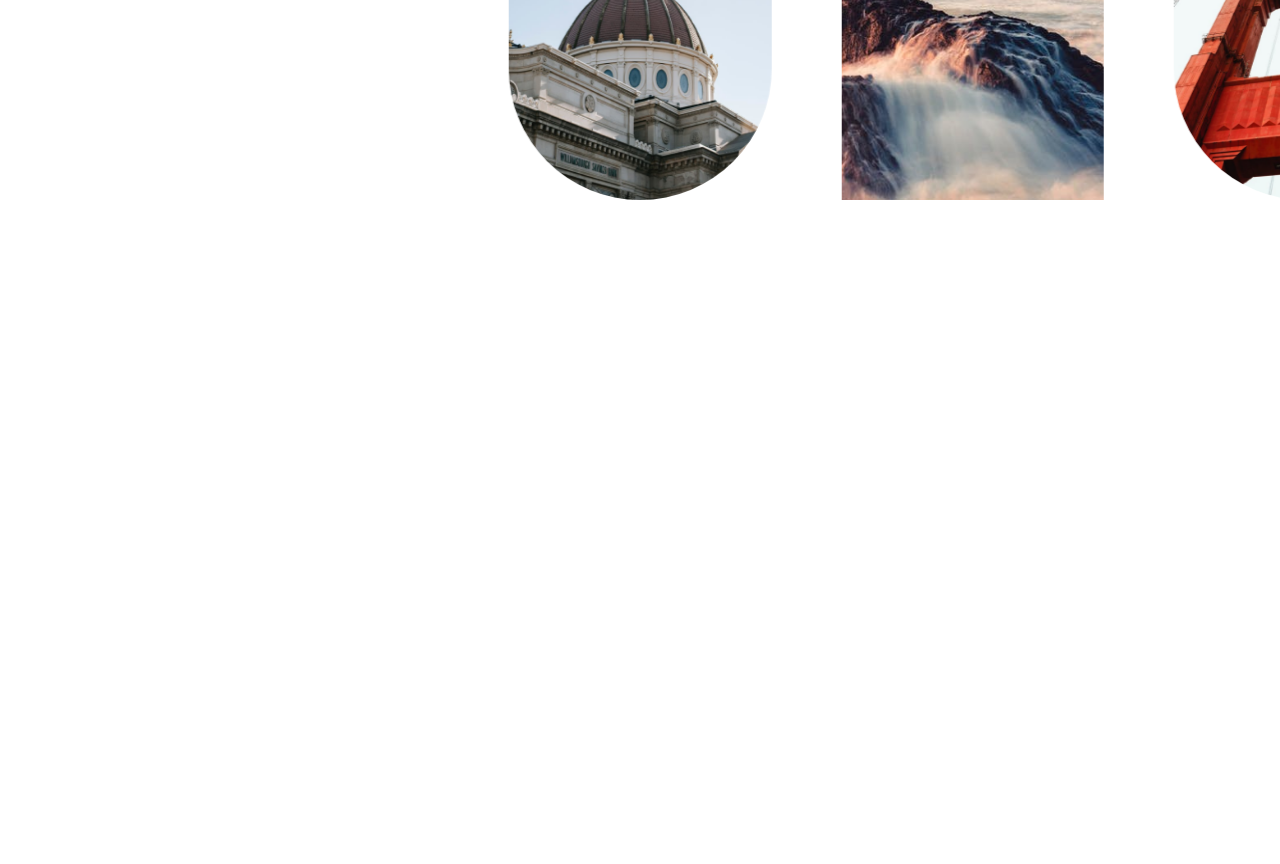
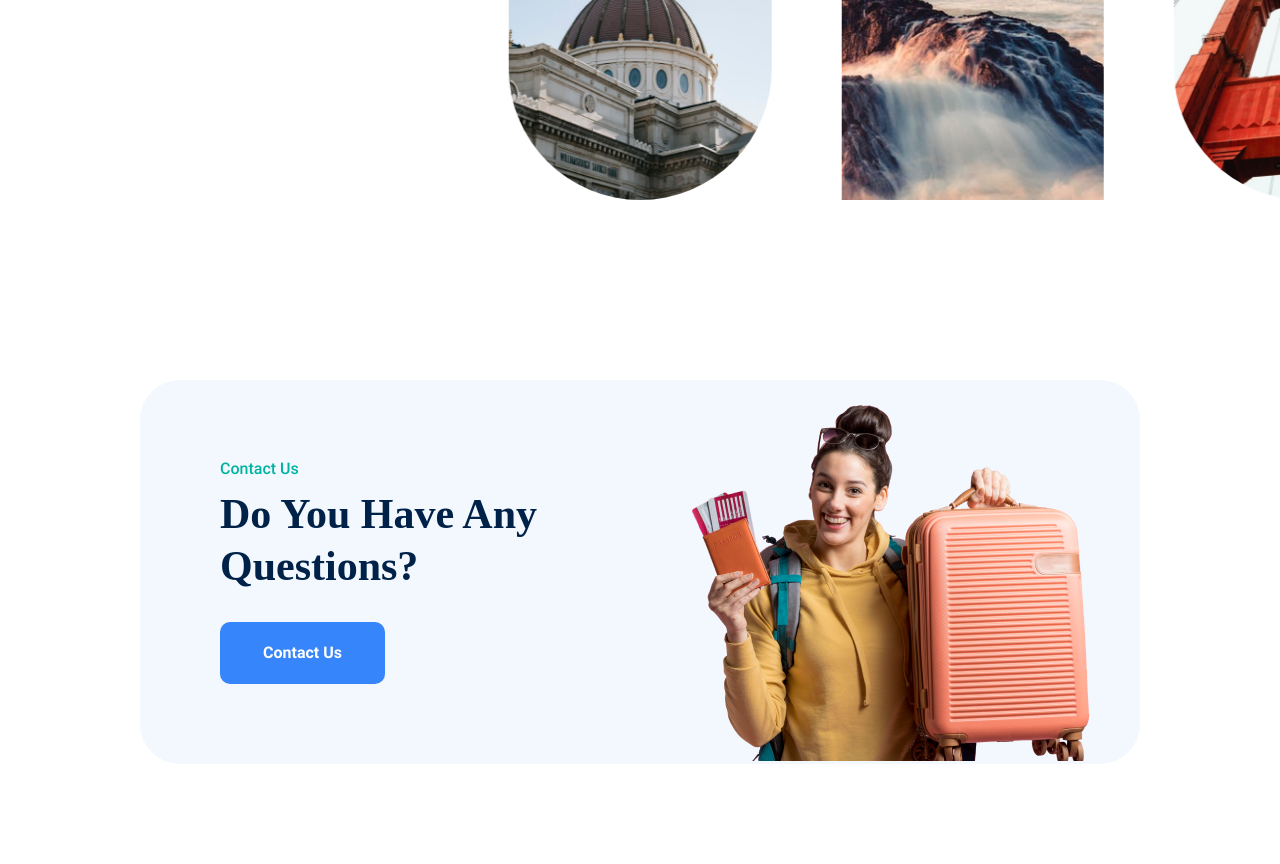
Before and after one commit to Izzat-Khudoyberganov/TripGoal, a plain HTML site: page index.html in a window 1280 px wide. Shown: the part 3882-4746 px from the top of the page. Before the commit the page ends 4212 px from the top, so only its background shows below. Drawn offline with nearby package versions, Linux system fonts and the light colour scheme; a web font is replaced by a local one.

Commit message:
added contact section

```diff
--- a/index.html
+++ b/index.html
@@ -448,6 +448,26 @@
                 </div>
             </section>
             <!-- Instagram section end -->
+
+            <!-- Contact section start -->
+
+            <section class="contact">
+                <div class="container">
+                    <div class="contact-wrapper">
+                        <div class="contact-wrapper_info wrapper-info">
+                            <span class="subtitle">Contact Us</span>
+                            <h2 class="title wrapper-info_title">
+                                Do You Have Any Questions?
+                            </h2>
+                            <button type="button" class="btn wrapper-info_btn">
+                                Contact Us
+                            </button>
+                        </div>
+                        <img src="./images/images/contact-img.png" alt="" />
+                    </div>
+                </div>
+            </section>
+            <!-- Contact section end -->
         </main>
         <script src="https://cdn.jsdelivr.net/npm/swiper@11/swiper-bundle.min.js"></script>
         <script type="module" src="./js/main.js"></script>
--- a/style/main.css
+++ b/style/main.css
@@ -628,6 +628,38 @@ button {
     border: 10px solid #fff;
 }
 /* Insta end */
+
+/* Contact start */
+
+.contact {
+    padding-block: 50px 100px;
+}
+
+.contact-wrapper {
+    max-width: 1000px;
+    width: 100%;
+    margin: 0 auto;
+    border-radius: 40px;
+    background: #f3f8ff;
+    display: flex;
+    gap: 30px;
+    align-items: center;
+    padding-top: 20px;
+    padding-right: 50px;
+}
+
+.wrapper-info {
+    padding: 60px 0 80px 80px;
+}
+
+.wrapper-info_title {
+    margin-block: 10px 30px;
+}
+
+.wrapper-info_btn {
+    padding: 20px 42px;
+}
+/* Contact end */
 /* Main end */
 
 /* Keyframes */
```
Also changed, not shown: images/images/contact-img.png (added).
